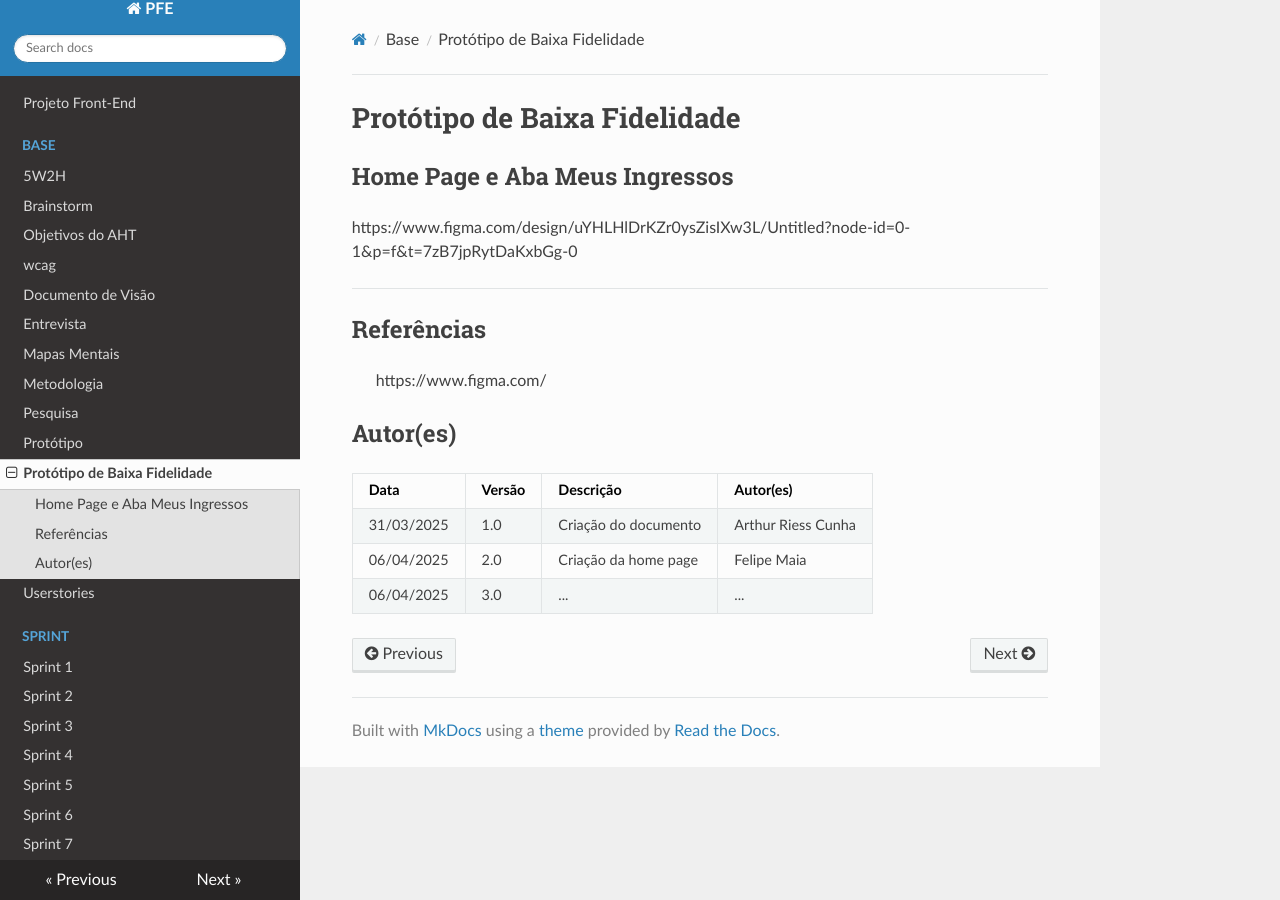
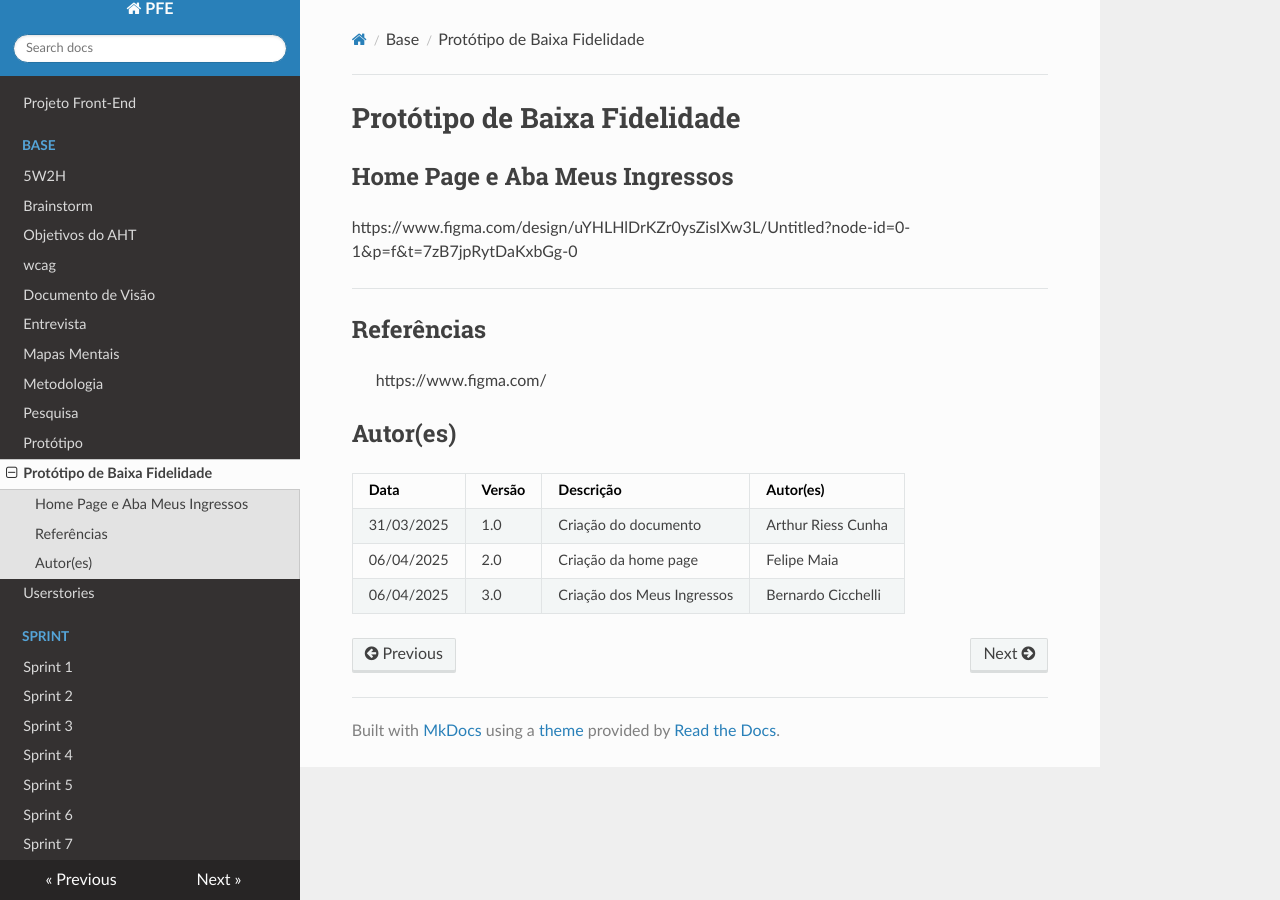
Before and after one commit to Projetos-de-Extensao/PFE_25.1_8001_I, an MkDocs documentation site: the page built from docs/base/prototipo_baixa_fidelidade.md, in a window 1280 px wide. Built offline with MkDocs 1.6.1, drawn with Linux system fonts in a browser that asks for light colours; nearby versions of some CDN libraries.

Commit message:
Update prototipo_baixa_fidelidade.md

```diff
--- a/docs/base/prototipo_baixa_fidelidade.md
+++ b/docs/base/prototipo_baixa_fidelidade.md
@@ -15,4 +15,4 @@ https://www.figma.com/design/uYHLHlDrKZr0ysZisIXw3L/Untitled?node-id=0-1&p=f&t=7
 | -- | -- | -- | -- |
 | 31/03/2025 | 1.0 | Criação do documento | Arthur Riess Cunha |
 | 06/04/2025 | 2.0 | Criação da home page | Felipe Maia|
-| 06/04/2025 | 3.0 | ... | ...|
+| 06/04/2025 | 3.0 | Criação dos Meus Ingressos | Bernardo Cicchelli |
```
